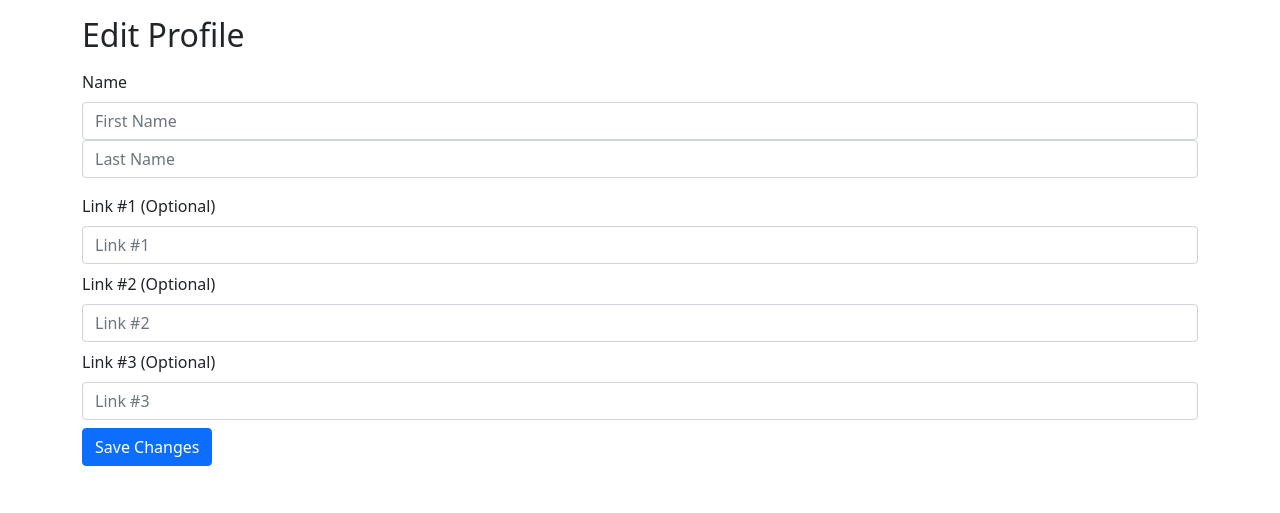
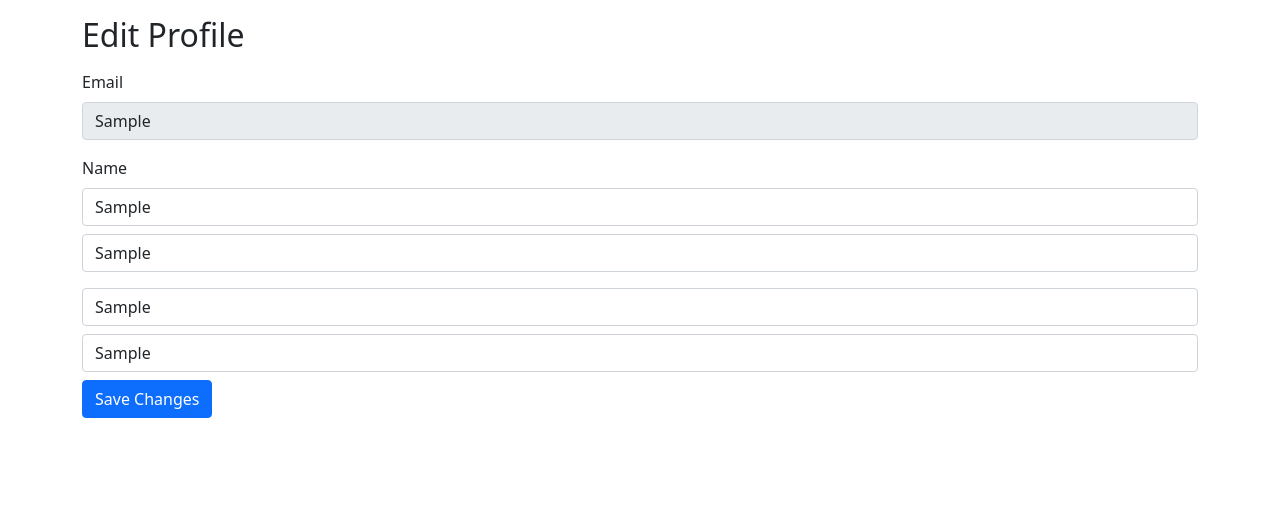
Before and after one commit to RoyalWeden/5ghackthemall, a Flask app: template app/templates/edit_profile.html in a window 1280 px wide. Shown: the part 56-569 px from the top of the page. Run offline with Flask 2, Linux system fonts and the light colour scheme; the template is opened without the code that fills it: most values are stand-ins (such as "Sample title", 1, 10 or a date in 2020); parts of the project's set-up code (start-up, migrations or seed data) failed here and were passed over.

Commit message:
can edit profile and save

```diff
--- a/app/templates/edit_profile.html
+++ b/app/templates/edit_profile.html
@@ -52,19 +52,23 @@
             </div>
         </nav>
 
-        <form class="container-sm">
+        <form class="container-sm" method="POST">
             <h2 class="mb-3">Edit Profile</h2>
             <div class="mb-3">
+                <label for="profile_email" class="form-label">Email</label>
+                <input class="form-control" type="text" value="{{ user_profile[0] }}" id="profile_email" readonly>
+            </div>
+            <div class="mb-3">
                 <label for="profile_name" class="form-label">Name</label>
-                <input type="text" name="profile_firstname" class="form-control" id="profile_name" placeholder="First Name" required>
-                <input type="text" name="profile_lastname" class="form-control" id="profile_name" placeholder="Last Name" required>
+                <input type="text" name="profile_firstname" class="form-control mb-2" id="profile_name" placeholder="First Name" value="{{ user_profile[1] }}" required>
+                <input type="text" name="profile_lastname" class="form-control" id="profile_name" placeholder="Last Name" value="{{ user_profile[2] }}" required>
             </div>
-            {% for i in range(1, 4) %}
             <div class="mb-2">
-                <label for="personal_link{{ i }}" class="form-label">Link #{{ i }} (Optional)</label>
-                <input type="text" name="personal_link{{ i }}" class="form-control" id="personal_link{{ i }}" placeholder="Link #{{ i }}">
+                <input type="url" name="personal_link1" class="form-control" id="personal_link1" value="{{ user_profile[3] }}" placeholder="Link #1">
             </div>
-            {% endfor %}
+            <div class="mb-2">
+                <input type="url" name="personal_link2" class="form-control" id="personal_link2" value="{{ user_profile[4] }}" placeholder="Link #2">
+            </div>
             <button type="submit" class="btn btn-primary mb-5">Save Changes</button>
         </form>
 
```
Also changed, not shown: app/database.py (+27 -6 lines), app/routes.py (+22 -0 lines).
